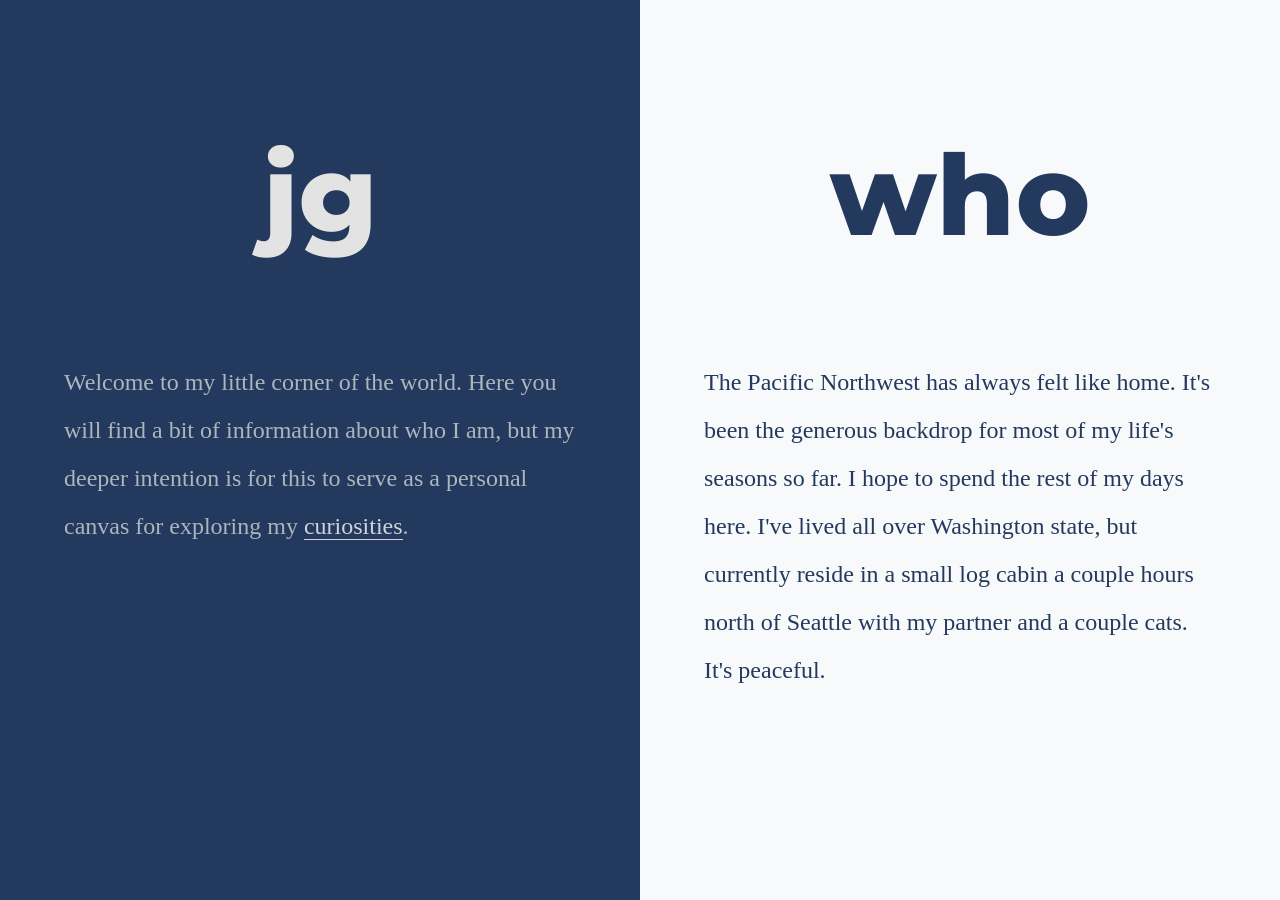
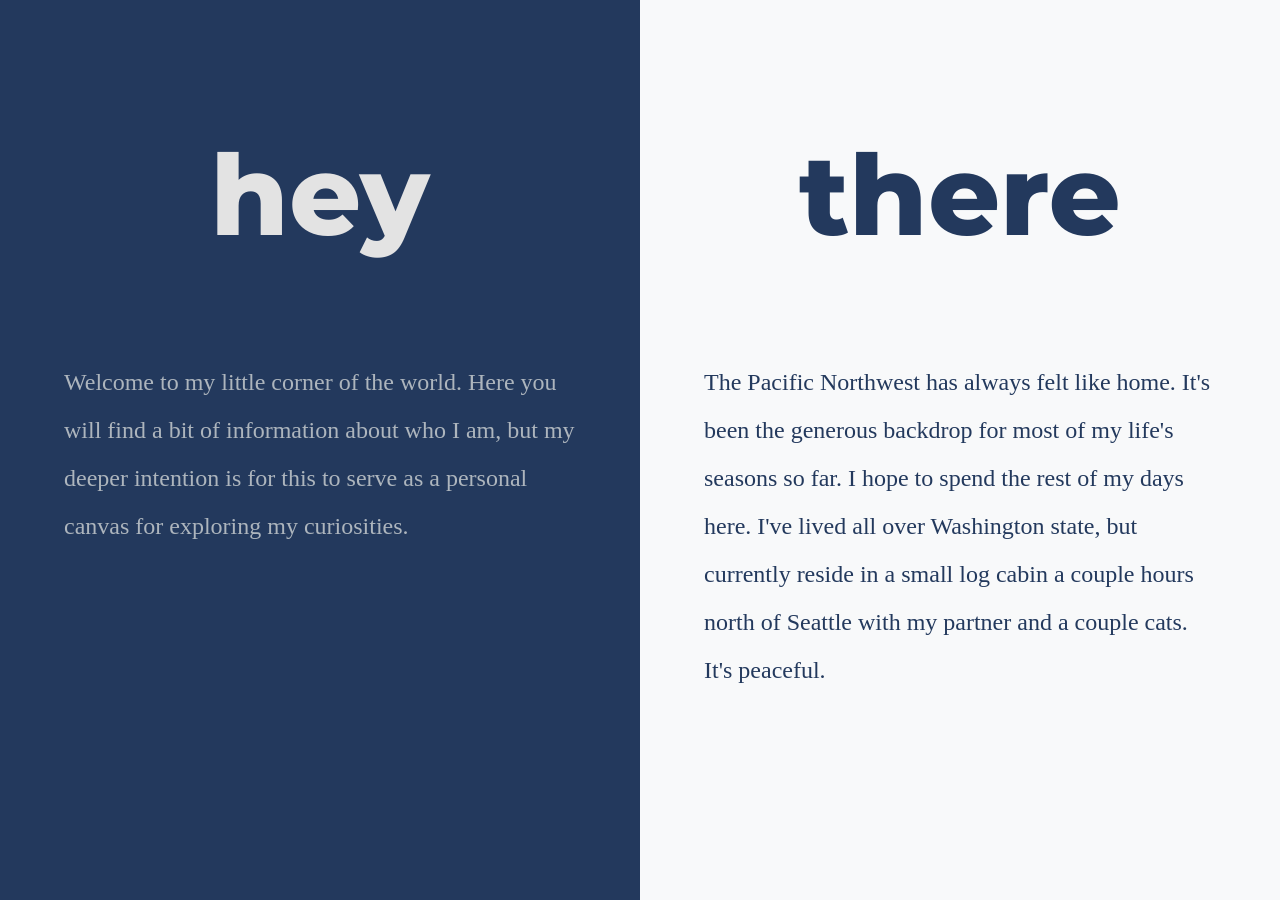
Before and after one commit to jimmygle/jimmygle.github.io, a Jekyll site: the page built from _pages/index.html, in a window 1280 px wide. Built offline with Jekyll 4.4.1, drawn with Linux system fonts in a browser that asks for light colours; some web fonts are replaced.

```diff
--- a/_pages/index.html
+++ b/_pages/index.html
@@ -6,15 +6,15 @@ body_id: home
 ---
 
 <div class="home-title">
-    <h1>jg</h1>
+    <h1>hey</h1>
     <p>
         Welcome to my little corner of the world. Here you will find a bit of information
         about who I am, but my deeper intention is for this to serve as a personal canvas
-        for exploring my <a href="{{ site.baseurl }}{% link _pages/categories/homelab.html %}">curiosities</a>.
+        for exploring my curiosities.
     </p>
 </div>
 <div class="home-content">
-    <h1>who</h1>
+    <h1>there</h1>
     <div class="about">
         <p>
             The Pacific Northwest has always felt like home. It's been the generous
```
